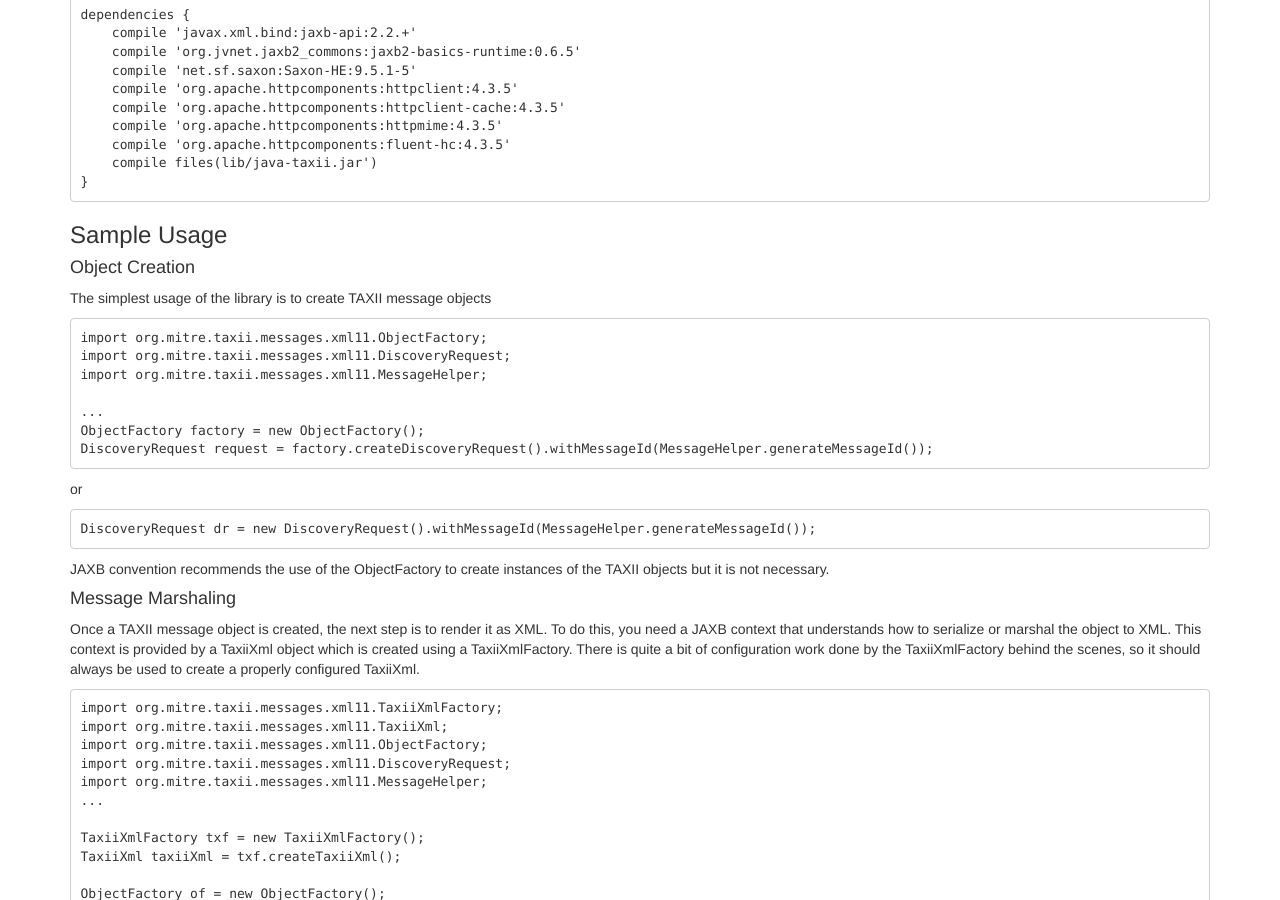
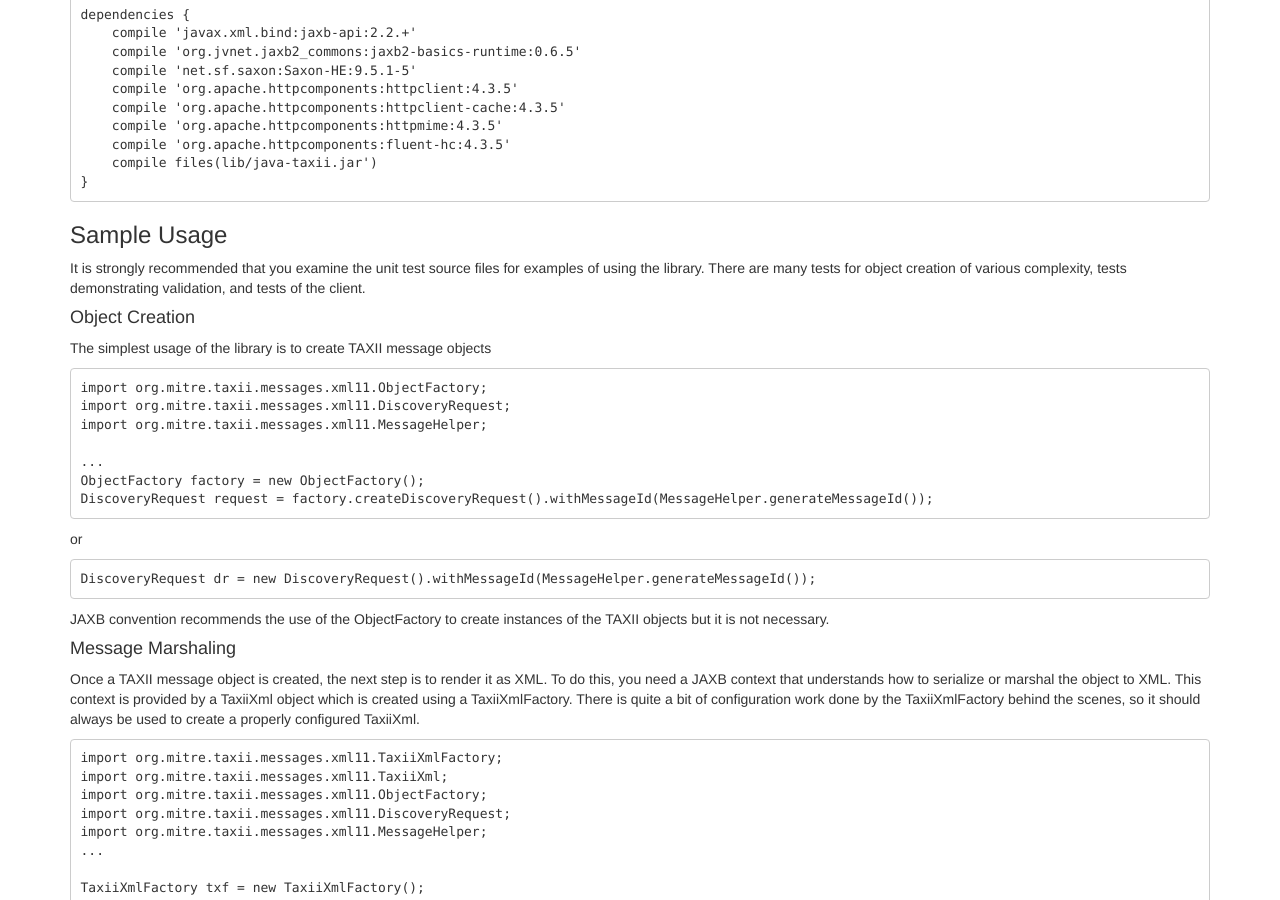
Before and after one commit to TAXIIProject/taxiiproject.github.io, a Jekyll site: the page built from java-taxii/getting-started/index.md, in a window 1280 px wide and 900 px high, scrolled down 792 px. Built offline with Jekyll 4.4.1, drawn with Linux system fonts in a browser that asks for light colours; Markdown is read by kramdown in place of the engine named in the settings.

Commit message:
Add intro.

```diff
--- a/java-taxii/getting-started/index.md
+++ b/java-taxii/getting-started/index.md
@@ -55,6 +55,9 @@ java-taxii uses the Gradle build tool. Below is an example of importing the depe
     }
 
 ### Sample Usage
+It is strongly recommended that you examine the unit test source files for examples of
+using the library. There are many tests for object creation of various complexity,
+tests demonstrating validation, and tests of the client.
 
 #### Object Creation
 The simplest usage of the library is to create TAXII message objects
```
